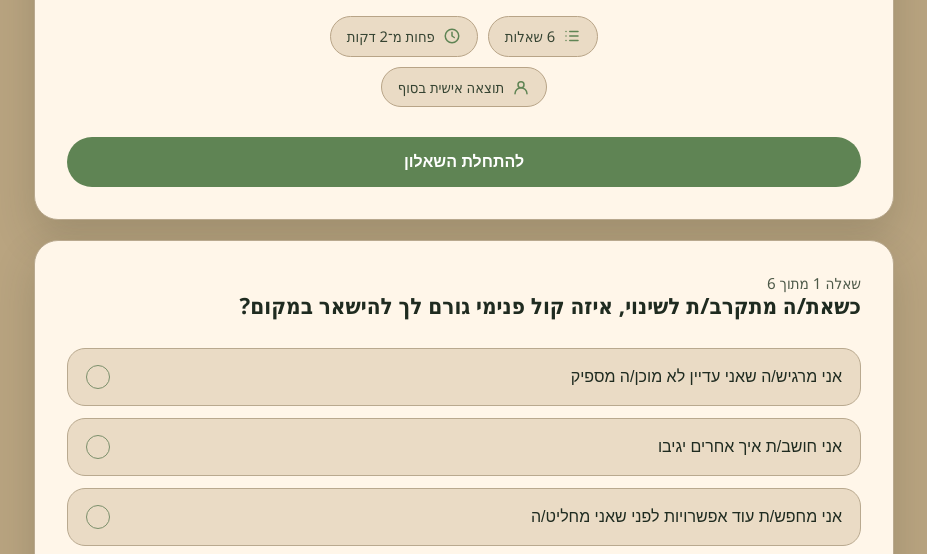
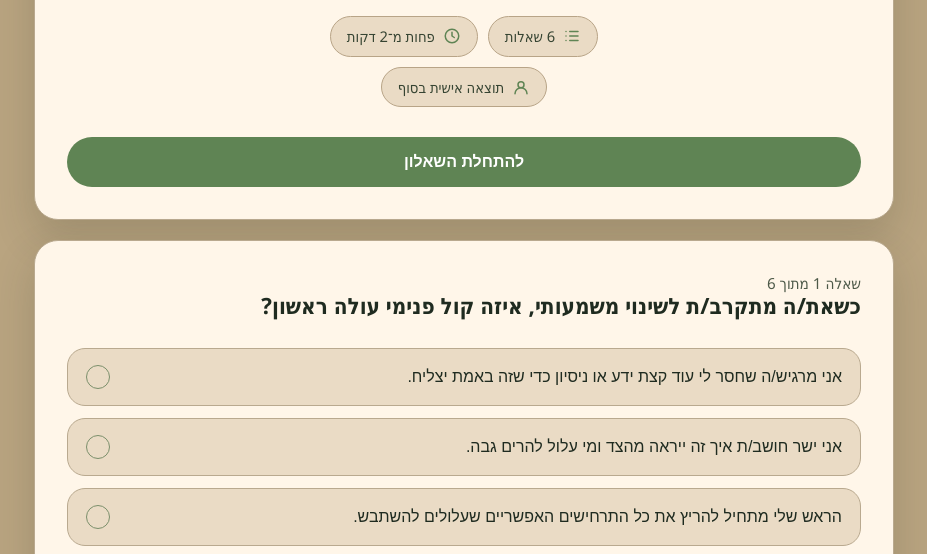
Before and after one commit to Gzalzman/inner-voice-quiz, a plain HTML site: page index.html in a window 1280 px wide. Both pictures are taken after a click on the button "להתחלת השאלון". Shown: the part 246-800 px from the top of the page, without its empty margins (176-1103 px from the left). Drawn offline with Linux system fonts and the light colour scheme.

Commit message:
Update quiz page

```diff
--- a/index.html
+++ b/index.html
@@ -622,7 +622,7 @@
 
       <section class="section-card result-section" id="resultSection">
         <div class="result-card result-panel">
-          <div class="result-label">התוצאה שלך</div>
+          <div class="result-label">לפי התשובות שלך, נראה שהקול הבולט ביותר כרגע הוא:</div>
           <h2 id="resultTitle">הצגת תוצאה</h2>
           <p class="result-highlight">לפעמים מה שעוצר אותנו הוא לא חוסר יכולת — אלא הפחד מאיך זה ייראה מבחוץ.</p>
           <p class="result-intro" id="resultReflection">רפלקציה רגשית קצרה על תחושתך.</p>
@@ -631,9 +631,8 @@
         </div>
 
         <div class="form-intro">
-          <h3 class="form-intro-title">מהתוצאה שקיבלת אפשר ללמוד ש...</h3>
-          <p class="form-intro-text">יש קול פנימי שמנסה להגן עליך — אבל יכול להיות שהוא גם מחזיק אותך במקום.</p>
-          <p class="form-intro-text">אם משהו בתוצאה הזו הרגיש לך נכון, אפשר לשלוח לי אותה בוואטסאפ.<br>נבדוק יחד מה היא מספרת על המקום שבו את/ה נמצא/ת עכשיו, ומה יכול להיות הצעד הבא שלך.</p>
+          <h3 class="form-intro-title">רוצה להבין מה התוצאה הזו אומרת עבורך?</h3>
+          <p class="form-intro-text">שלח/י לי את התוצאה בוואטסאפ ואחזיר לך הסבר קצר:<br>מה הקול הזה אולי מנסה להגן אצלך,<br>איך הוא יכול להשאיר אותך במקום,<br>ואילו אפשרויות קיימות להתחיל לזוז — באימון אישי או בתהליך קבוצתי.</p>
         </div>
         <div class="form-panel">
           <form class="form-grid" id="leadForm" novalidate>
@@ -658,7 +657,7 @@
         </div>
 
         <div class="button-row" style="margin-top: 8px;">
-          <a id="whatsAppButton" class="button main-action disabled" href="#" target="_blank" rel="noopener noreferrer">שליחת התוצאה לגל בוואטסאפ</a>
+          <a id="whatsAppButton" class="button main-action disabled" href="#" target="_blank" rel="noopener noreferrer">שליחת התוצאה וקבלת הסבר קצר</a>
         </div>
 
         <p class="whatsapp-note">הפרטים לא נשמרים באתר בשלב זה — הם נשלחים אליי רק דרך הודעת הוואטסאפ שתיפתח אצלך.</p>
@@ -670,59 +669,71 @@
   <script>
     const quizQuestions = [
       {
-        title: "כשאת/ה מתקרב/ת לשינוי, איזה קול פנימי גורם לך להישאר במקום?",
-        options: [
-          { label: "אני מרגיש/ה שאני עדיין לא מוכן/ה מספיק", resultType: "ready" },
-          { label: "אני חושב/ת איך אחרים יגיבו", resultType: "judgment" },
-          { label: "אני מחפש/ת עוד אפשרויות לפני שאני מחליט/ה", resultType: "overthinking" },
-          { label: "אני מחכה לאישור ממישהו אחר", resultType: "approval" },
-        ],
+        id: 1,
+        question: "כשאת/ה מתקרב/ת לשינוי משמעותי, איזה קול פנימי עולה ראשון?",
+        answers: [
+          { text: "אני מרגיש/ה שחסר לי עוד קצת ידע או ניסיון כדי שזה באמת יצליח.", resultType: "ready" },
+          { text: "אני ישר חושב/ת איך זה ייראה מהצד ומי עלול להרים גבה.", resultType: "judgment" },
+          { text: "הראש שלי מתחיל להריץ את כל התרחישים האפשריים שעלולים להשתבש.", resultType: "overthinking" },
+          { text: "אני מחפש/ת מישהו שקרוב אליי שיגיד לי שזה רעיון טוב.", resultType: "approval" },
+          { text: "אני יודע/ת שזה הדבר הנכון, אבל משהו בי עדיין לא מצליח לזוז.", resultType: "knowsButStuck" }
+        ]
       },
       {
-        title: "כשאת/ה עומד/ת מול בחירה שיכולה להזיז אותך קדימה, איזה קול פנימי משתלט?",
-        options: [
-          { label: "הקול שאומר לי: זה לא הזמן המתאים, עדיף לחכות שהתנאים יהיו יותר ברורים.", resultType: "ready" },
-          { label: "הקול שאומר לי: עדיף להישאר במה שמוכר, גם אם כבר לא באמת טוב לי שם.", resultType: "judgment" },
-          { label: "הקול שאומר לי: אני צריך/ה להבין עוד קצת לפני שאפשר באמת לבחור.", resultType: "overthinking" },
-          { label: "הקול שגורם לי לזוז רק כשהלחץ כבר נהיה חזק מדי.", resultType: "approval" },
-        ],
+        id: 2,
+        question: "כשצריך לבחור כיוון חדש, מה הכי מעסיק אותך?",
+        answers: [
+          { text: "האם אני באמת מוכן/ה לאחריות הזו כבר עכשיו?", resultType: "ready" },
+          { text: "מה המחיר החברתי או המשפחתי שאשלם על הבחירה הזו?", resultType: "judgment" },
+          { text: "לבנות רשימת בעד ונגד ולבדוק אותה שוב ושוב מכל כיוון.", resultType: "overthinking" },
+          { text: "הלוואי שמישהו היה פשוט אומר לי מה הדבר הנכון לעשות.", resultType: "approval" },
+          { text: "אני כבר יודע/ת מה אני רוצה, אבל ממשיך/ה להתנהג כאילו אני מתלבט/ת.", resultType: "knowsButStuck" }
+        ]
       },
       {
-        title: "כשמגיעה הזדמנות שאת/ה באמת רוצה, מה קורה אצלך רגע אחרי ההתלהבות הראשונית?",
-        options: [
-          { label: "הקול שאומר לי: מי אני בכלל שאקח את זה על עצמי? אולי אני לא באמת מוכן/ה.", resultType: "ready" },
-          { label: "הקול שמתחיל להריץ בראש את כל מה שעלול להשתבש, עד שההתלהבות נעלמת.", resultType: "judgment" },
-          { label: "הקול שאומר לי: עדיף להישאר במה שמוכר ובטוח, לא שווה להסתכן בשביל זה.", resultType: "overthinking" },
-          { label: "הקול שמזכיר לי את כל המחויבויות שלי וגורם לי להרגיש לא נעים לרצות משהו בשביל עצמי.", resultType: "approval" },
-        ],
+        id: 3,
+        question: "כשמגיעה הזדמנות טובה, מה עלול לגרום לך לעצור?",
+        answers: [
+          { text: "כי זה מרגיש לי קצת גדול עליי כרגע, אולי עוד שנה.", resultType: "ready" },
+          { text: "כי אני מפחד/ת לאכזב את האנשים שסומכים עליי בדרך הנוכחית.", resultType: "judgment" },
+          { text: "כי אני צריך/ה עוד זמן לחשוב על כל הפרטים הקטנים.", resultType: "overthinking" },
+          { text: "כי אף אחד עוד לא אמר לי שזה באמת מתאים לי.", resultType: "approval" },
+          { text: "אין סיבה הגיונית, אני פשוט מוצא/ת את עצמי נשאר/ת במקום המוכר.", resultType: "knowsButStuck" }
+        ]
       },
       {
-        title: "כשאת/ה חושב/ת על העתיד שאת/ה רוצה, איזה קול פנימי עוצר אותך?",
-        options: [
-          { label: "הקול שמריץ לי בראש את כל מה שעלול להשתבש, עד שהשינוי עצמו מתחיל להרגיש מפחיד.", resultType: "ready" },
-          { label: "הקול שמשווה אותי לאחרים וגורם לי להרגיש שאני לא מספיק טוב/ה.", resultType: "judgment" },
-          { label: "הקול שאומר לי שזה גדול עליי כרגע, ושעדיף לחכות עד שארגיש מוכן/ה יותר.", resultType: "overthinking" },
-          { label: "הקול שאומר לי: חבל להשקיע בזה אנרגיה, בסוף בטח משהו ישתבש.", resultType: "approval" },
-        ],
+        id: 4,
+        question: "כשאת/ה חושב/ת על העתיד שלך, מה התחושה השלטת?",
+        answers: [
+          { text: "אני אגיע לשם, רק צריך/ה עוד קצת זמן להתארגן על עצמי.", resultType: "ready" },
+          { text: "חשש מהרגע שבו אצטרך להסביר לכולם למה עשיתי את השינוי.", resultType: "judgment" },
+          { text: "עומס בראש מרוב תוכניות, קשה לי לראות מה הצעד הראשון.", resultType: "overthinking" },
+          { text: "תקווה שמישהו ייתן לי את הדחיפה או האישור שאני צריך/ה.", resultType: "approval" },
+          { text: "תסכול מזה שאני רואה את עצמי שם, אבל בפועל שום דבר לא משתנה.", resultType: "knowsButStuck" }
+        ]
       },
       {
-        title: "כשאת/ה מחליט/ה שהפעם את/ה באמת הולך/ת על שינוי, איזו מחשבה קופצת ראשונה ועוצרת אותך?",
-        options: [
-          { label: "המחשבה שאומרת לי: עדיף לא לערבב את הקלפים, אולי כדאי להסתפק במה שיש.", resultType: "ready" },
-          { label: "המחשבה שאומרת לי: אני עדיין לא מוכן/ה, צריך עוד ללמוד, לחסוך או להתארגן לפני שאעשה צעד אמיתי.", resultType: "judgment" },
-          { label: "המחשבה שאומרת לי: כבר ניסיתי דברים דומים בעבר וזה לא באמת החזיק, אז למה שהפעם זה יהיה שונה?", resultType: "overthinking" },
-          { label: "המחשבה שאומרת לי: זה לא הזמן הנכון, יש אנשים ודברים שצריכים אותי עכשיו יותר.", resultType: "approval" },
-        ],
+        id: 5,
+        question: "מה קורה כשהחלטת ש'היום מתחילים'?",
+        answers: [
+          { text: "אני מוצא/ת עוד משהו קטן שחייבים לסדר לפני שבאמת יוצאים לדרך.", resultType: "ready" },
+          { text: "אני מתחיל/ה לחשוב מי ייפגע או ייעלב מהשינוי הזה.", resultType: "judgment" },
+          { text: "אני שוקע/ת בתכנון הלו״ז והשלבים עד שאני מתעייף/ת ולא עושה כלום.", resultType: "overthinking" },
+          { text: "אני בודק/ת עם חבר/ה או בן משפחה אם זה נראה להם הגיוני.", resultType: "approval" },
+          { text: "אני פשוט לא עושה את זה. הידיעה קיימת, הפעולה לא.", resultType: "knowsButStuck" }
+        ]
       },
       {
-        title: "כשמישהו שואל אותך \"למה את/ה עדיין מחכה?\", מה התשובה האמיתית שמתחת להסבר הרגיל?",
-        options: [
-          { label: "האמת היא שאני מפחד/ת שברגע שזה יצליח, זה ידרוש ממני מחויבות ומחיר שאני לא בטוח/ה שאני רוצה לשלם.", resultType: "knowsButStuck" },
-          { label: "האמת היא שאני חושב/ת יותר מדי על מה יגידו, איך ישפטו אותי, ומה יקרה אם זה לא יצליח.", resultType: "ready" },
-          { label: "האמת היא שנוח לי להאמין שאני תיכף עושה את זה, למרות שבפועל אני רק דוחה את הרגע להתחיל.", resultType: "judgment" },
-          { label: "האמת היא שעמוק בפנים אני עדיין לא בטוח/ה שזה באמת מגיע לי, או שאני מסוגל/ת להחזיק שינוי כזה לאורך זמן.", resultType: "overthinking" },
-        ],
-      },
+        id: 6,
+        question: "כשאת/ה שואל/ת את עצמך: \"למה אני עדיין מחכה?\", מה התשובה הכי כנה שעולה?",
+        answers: [
+          { text: "כי אני עדיין לא מרגיש/ה מספיק בטוח/ה בעצמי.", resultType: "ready" },
+          { text: "כי אני מפחד/ת מהביקורת שתבוא כשאצליח או אכשל.", resultType: "judgment" },
+          { text: "כי אני עדיין מנסה להבין איך לעשות את זה מושלם.", resultType: "overthinking" },
+          { text: "כי אני מחכה שמישהו ייתן לי אישור שזה באמת בסדר להתחיל.", resultType: "approval" },
+          { text: "כי למרות שזה כואב להישאר, זה עדיין מרגיש יותר בטוח מלעזוב.", resultType: "knowsButStuck" }
+        ]
+      }
     ];
 
     const quizResults = {
@@ -792,12 +803,12 @@
     function renderQuestion() {
       const currentQuestion = quizQuestions[currentQuestionIndex];
       progressText.textContent = `שאלה ${currentQuestionIndex + 1} מתוך ${quizQuestions.length}`;
-      questionTitle.textContent = currentQuestion.title;
+      questionTitle.textContent = currentQuestion.question;
 
-      optionsList.innerHTML = currentQuestion.options
+      optionsList.innerHTML = currentQuestion.answers
         .map((option, index) => {
           const isSelected = selectedAnswers[currentQuestionIndex] === option.resultType ? "selected" : "";
-          return `<button class="option-item ${isSelected}" type="button" data-index="${index}"><span class="answer-text">${option.label}</span><span class="answer-indicator"></span></button>`;
+          return `<button class="option-item ${isSelected}" type="button" data-index="${index}"><span class="answer-text">${option.text}</span><span class="answer-indicator"></span></button>`;
         })
         .join("");
 
@@ -818,7 +829,7 @@
 
     function selectAnswer(optionIndex) {
       const question = quizQuestions[currentQuestionIndex];
-      const answerType = question.options[optionIndex].resultType;
+      const answerType = question.answers[optionIndex].resultType;
       selectedAnswers[currentQuestionIndex] = answerType;
       renderQuestion();
     }
@@ -845,6 +856,7 @@
     }
 
     function calculateResult() {
+      // Count how many times each resultType was selected
       const counts = selectedAnswers.reduce((acc, resultType) => {
         acc[resultType] = (acc[resultType] || 0) + 1;
         return acc;
@@ -853,12 +865,16 @@
       const highestCount = Math.max(...Object.values(counts));
       const tiedTypes = Object.keys(counts).filter((type) => counts[type] === highestCount);
 
-      let resultType = tiedTypes[0];
-      if (tiedTypes.length > 1) {
-        const latest = [...selectedAnswers].reverse().find((type) => tiedTypes.includes(type));
-        if (latest) {
-          resultType = latest;
-        }
+      let resultType;
+      if (tiedTypes.length === 1) {
+        // Clear winner — no tie
+        resultType = tiedTypes[0];
+      } else {
+        // Tie: pick the resultType that appeared latest in the answer sequence.
+        // selectedAnswers[i] holds the chosen resultType for question i (0-based).
+        // Reversing the array and calling .find() returns the tied type
+        // from the highest-numbered question — i.e. the most recent answer.
+        resultType = [...selectedAnswers].reverse().find((type) => tiedTypes.includes(type));
       }
 
       currentResultType = resultType;
```
